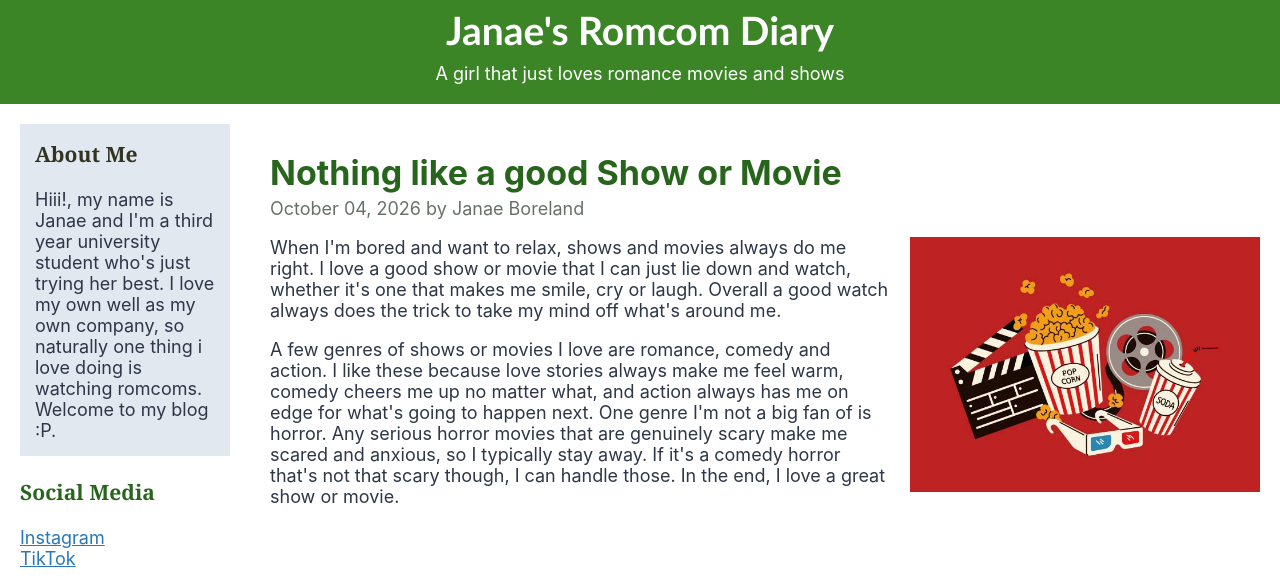
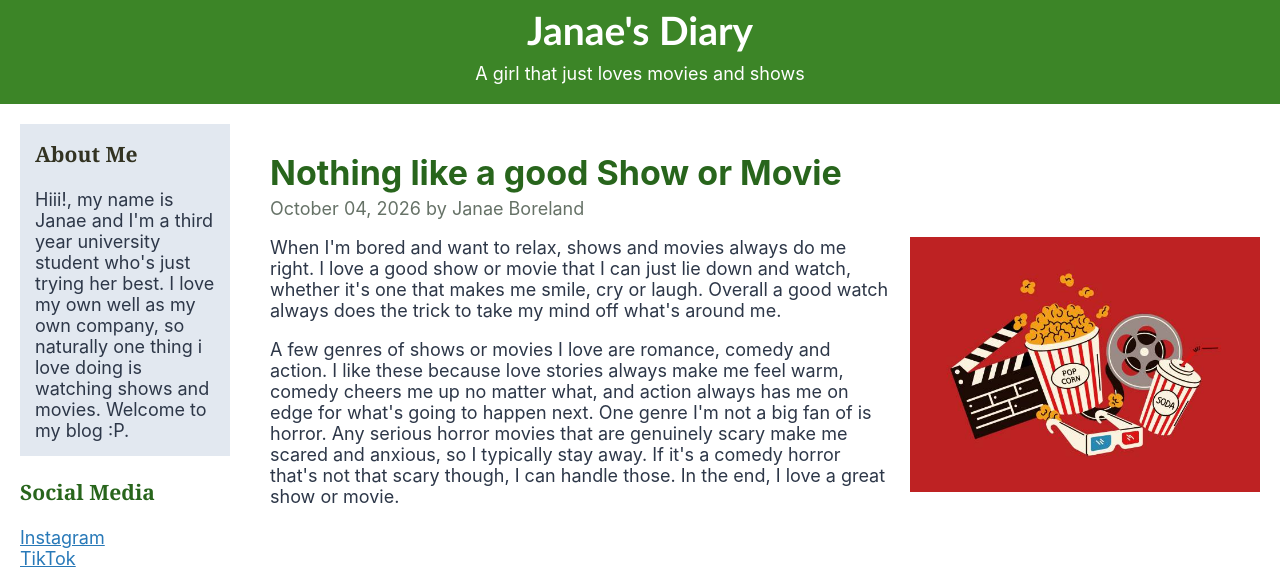
Before and after one commit to janaaee/info2180-lab2, a plain HTML site: page index.html in a window 1280 px wide. Shown: the part 129-709 px from the top of the page. Drawn offline with Linux system fonts and the light colour scheme.

Commit message:
Update blog title and tagline, and images

```diff
--- a/index.html
+++ b/index.html
@@ -10,15 +10,15 @@
 <div class="container">
     <header>
         <img src="images/me.jpg" alt="Photo of me" class="avatar"/>
-        <h1>Janae's Romcom Diary</h1>
-        <p>A girl that just loves romance movies and shows</p>
+        <h1>Janae's Diary</h1>
+        <p>A girl that just loves movies and shows</p>
     </header>
     <aside>
         <section class="about">
         <h3>About Me</h3>
         <p>Hiii!, my name is Janae and I'm a third year university student who's
            just trying her best. I love my own well as my own company, so naturally
-           one thing i love doing is watching romcoms.
+           one thing i love doing is watching shows and movies.
            Welcome to my blog :P.
         </p>
         </section>
```
